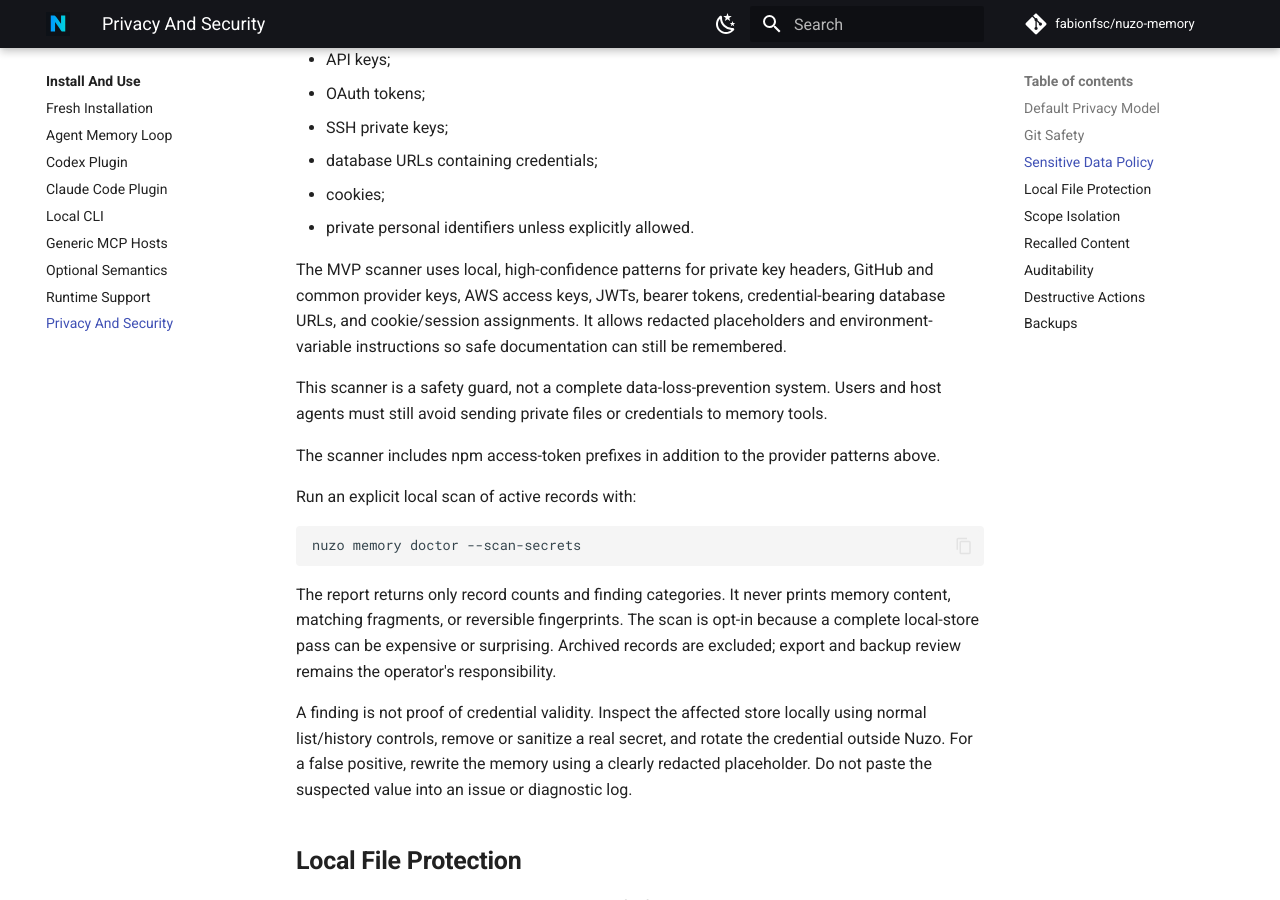
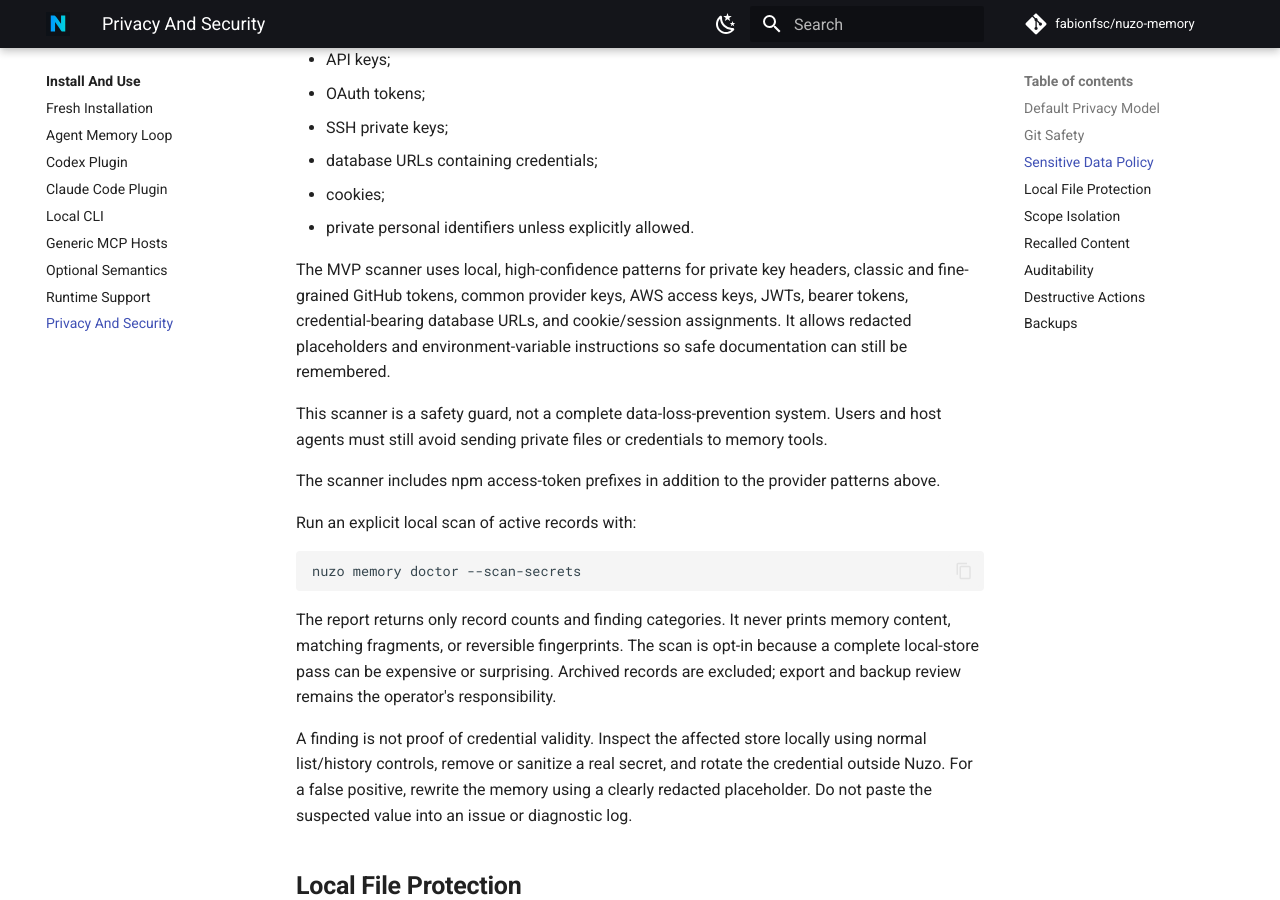
Before and after one commit to fabionfsc/nuzo-memory, an MkDocs documentation site: the page built from docs/operations/privacy-and-security.md, in a window 1280 px wide and 900 px high, scrolled down 1286 px. Built offline with MkDocs 1.6.1 and Material for MkDocs 9.7.7, drawn with Linux system fonts in a browser that asks for light colours; comment, search, counter and statistics services are not loaded.

Commit message:
fix: detect fine-grained GitHub tokens
Co-authored-by: Codex <codex@razorlab.cloud>

```diff
--- a/docs/operations/privacy-and-security.md
+++ b/docs/operations/privacy-and-security.md
@@ -56,8 +56,9 @@ The system should reject or warn on likely sensitive data:
 - private personal identifiers unless explicitly allowed.
 
 The MVP scanner uses local, high-confidence patterns for private key headers,
-GitHub and common provider keys, AWS access keys, JWTs, bearer tokens,
-credential-bearing database URLs, and cookie/session assignments. It allows
+classic and fine-grained GitHub tokens, common provider keys, AWS access keys,
+JWTs, bearer tokens, credential-bearing database URLs, and cookie/session
+assignments. It allows
 redacted placeholders and environment-variable instructions so safe
 documentation can still be remembered.
 
```
Also changed, not shown: 3 other files.
